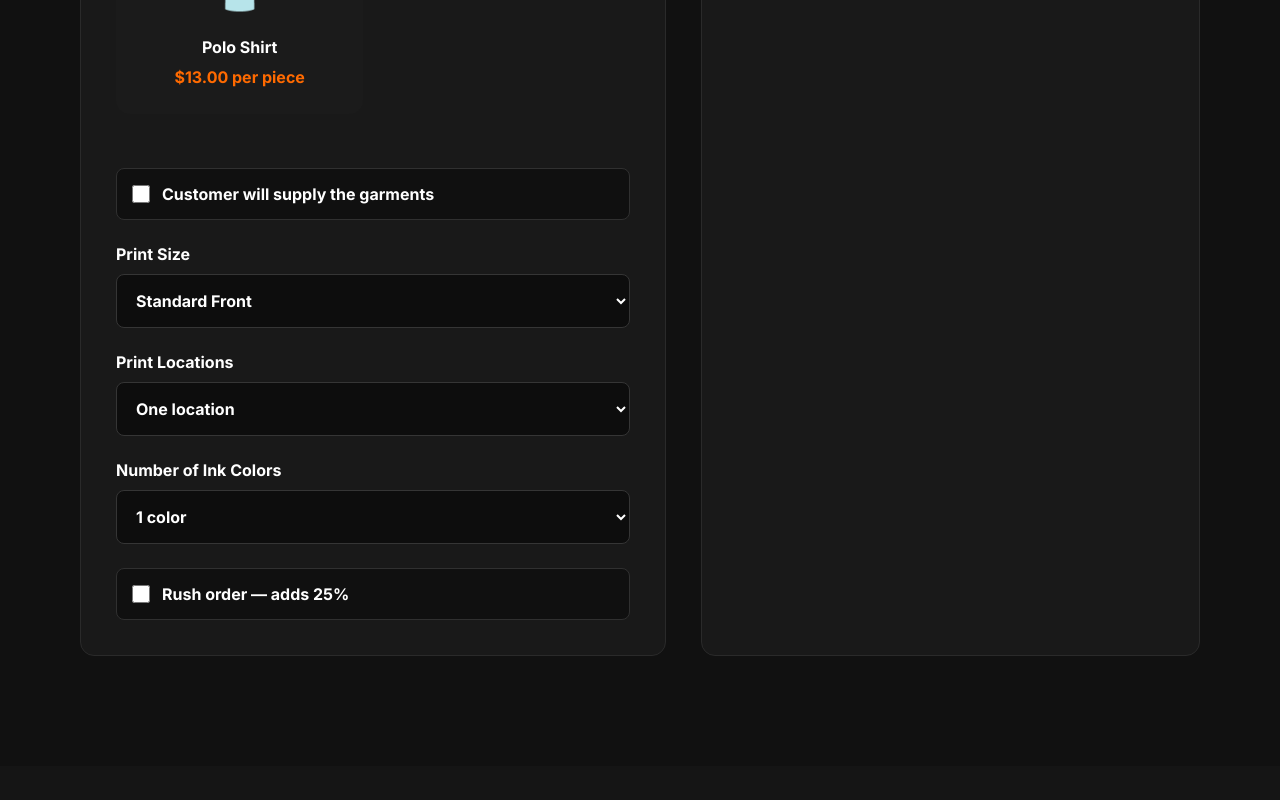
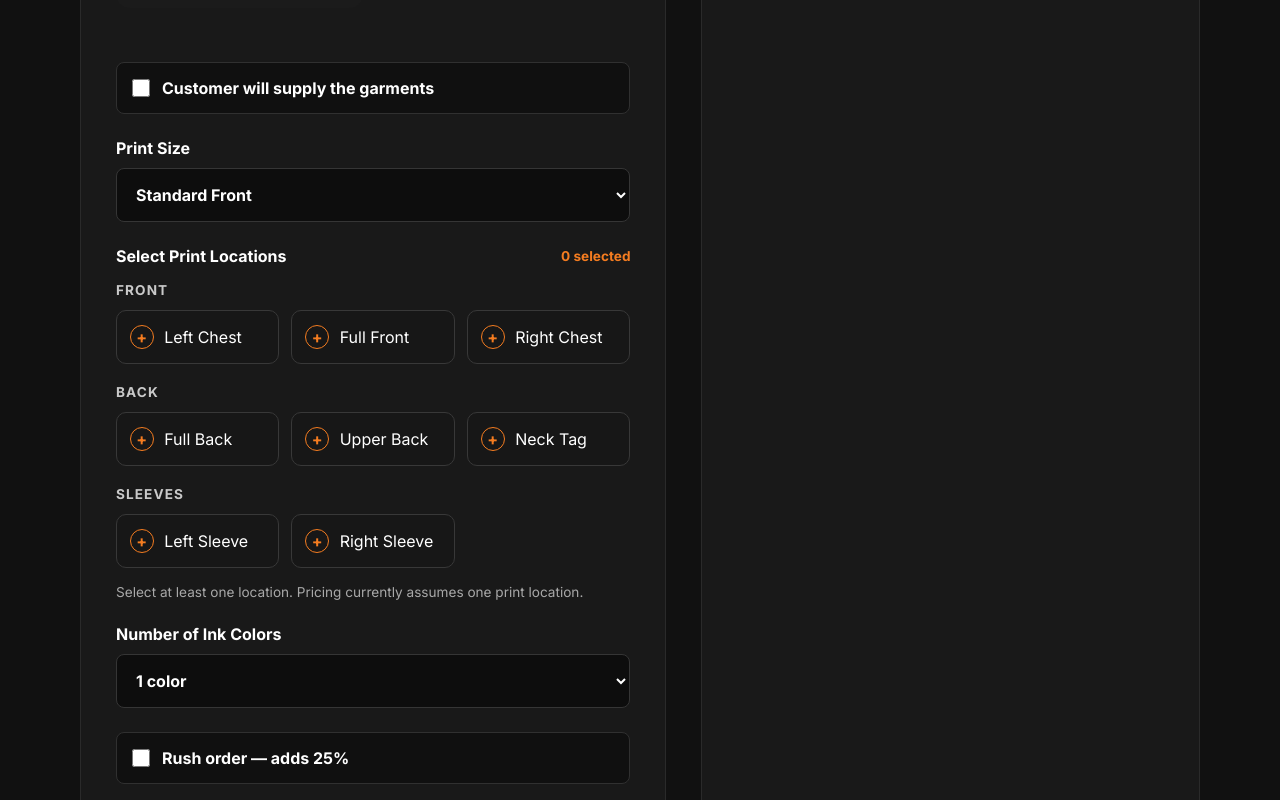
Before and after one commit to CharlieBrown3rd/inknhustle-os, a React (Vite) app: page / in a window 1280 px wide. Shown: the part 4457-5257 px from the top of the page. Built offline with nearby package versions, Linux system fonts and the light colour scheme.

Commit message:
add interactive print location selector

```diff
--- a/src/sections/QuoteCalculator/QuoteCalculator.css
+++ b/src/sections/QuoteCalculator/QuoteCalculator.css
@@ -247,3 +247,110 @@
     font-weight:bold;
 
 }
+.print-location-selector {
+  display: flex;
+  flex-direction: column;
+  gap: 1rem;
+}
+
+.print-location-heading {
+  display: flex;
+  align-items: center;
+  justify-content: space-between;
+  gap: 1rem;
+}
+
+.print-location-heading h3 {
+  margin: 0;
+  font-size: 1rem;
+}
+
+.print-location-heading span {
+  color: #f47c20;
+  font-size: 0.85rem;
+  font-weight: 700;
+}
+
+.print-location-groups {
+  display: flex;
+  flex-direction: column;
+  gap: 1.25rem;
+}
+
+.print-location-group {
+  display: flex;
+  flex-direction: column;
+  gap: 0.75rem;
+}
+
+.print-location-group h4 {
+  margin: 0;
+  color: #c9c9c9;
+  font-size: 0.85rem;
+  letter-spacing: 0.08em;
+  text-transform: uppercase;
+}
+
+.print-location-grid {
+  display: grid;
+  grid-template-columns: repeat(3, minmax(0, 1fr));
+  gap: 0.75rem;
+}
+
+.print-location-card {
+  display: flex;
+  align-items: center;
+  gap: 0.65rem;
+  min-height: 54px;
+  padding: 0.8rem;
+  color: #ffffff;
+  background: #171717;
+  border: 1px solid #383838;
+  border-radius: 10px;
+  cursor: pointer;
+  text-align: left;
+  transition:
+    border-color 0.2s ease,
+    background-color 0.2s ease,
+    transform 0.2s ease;
+}
+
+.print-location-card:hover {
+  border-color: #f47c20;
+  transform: translateY(-2px);
+}
+
+.print-location-card.active {
+  background: rgba(244, 124, 32, 0.12);
+  border-color: #f47c20;
+}
+
+.print-location-check {
+  display: grid;
+  place-items: center;
+  flex-shrink: 0;
+  width: 24px;
+  height: 24px;
+  color: #f47c20;
+  border: 1px solid #f47c20;
+  border-radius: 50%;
+  font-weight: 800;
+}
+
+.print-location-card.active
+  .print-location-check {
+  color: #111111;
+  background: #f47c20;
+}
+
+.print-location-message {
+  margin: 0;
+  color: #a8a8a8;
+  font-size: 0.85rem;
+}
+
+@media (max-width: 700px) {
+  .print-location-grid {
+    grid-template-columns: 1fr;
+  }
+}
--- a/src/sections/QuoteCalculator/QuoteCalculator.jsx
+++ b/src/sections/QuoteCalculator/QuoteCalculator.jsx
@@ -42,6 +42,32 @@ const garmentRates = {
   },
 };
 
+const printLocationOptions = [
+  {
+    category: "Front",
+    locations: [
+      "Left Chest",
+      "Full Front",
+      "Right Chest"
+    ]
+  },
+  {
+    category: "Back",
+    locations: [
+      "Full Back",
+      "Upper Back",
+      "Neck Tag"
+    ]
+  },
+  {
+    category: "Sleeves",
+    locations: [
+      "Left Sleeve",
+      "Right Sleeve"
+    ]
+  }
+];
+
 const printSizeRates = {
   small: {
     label: "Small / Left Chest",
@@ -65,28 +91,56 @@ function QuoteCalculator() {
   const [service, setService] = useState("screenPrint");
   const [quantity, setQuantity] = useState(12);
   const [garment, setGarment] = useState("tshirt");
-  const [customerSupplied, setCustomerSupplied] = useState(false);
+  const [customerSupplied, setCustomerSupplied] =
+    useState(false);
   const [printSize, setPrintSize] = useState("standard");
-  const [printLocations, setPrintLocations] = useState(1);
+  const [selectedLocations, setSelectedLocations] =
+    useState([]);
   const [colors, setColors] = useState(1);
   const [rushOrder, setRushOrder] = useState(false);
 
+  const togglePrintLocation = (location) => {
+    setSelectedLocations((previousLocations) => {
+      if (previousLocations.includes(location)) {
+        return previousLocations.filter(
+          (item) => item !== location
+        );
+      }
+
+      return [...previousLocations, location];
+    });
+  };
+
   const estimate = useMemo(() => {
-    const safeQuantity = Math.max(Number(quantity) || 1, 1);
+    const safeQuantity = Math.max(
+      Number(quantity) || 1,
+      1
+    );
+
     const selectedService = serviceRates[service];
     const selectedGarment = garmentRates[garment];
     const selectedPrintSize = printSizeRates[printSize];
 
-    const garmentCost = customerSupplied ? 0 : selectedGarment.price;
+    const garmentCost = customerSupplied
+      ? 0
+      : selectedGarment.price;
 
     let decorationCost =
-      selectedService.decorationRate + selectedPrintSize.price;
+      selectedService.decorationRate +
+      selectedPrintSize.price;
 
     if (service === "screenPrint") {
-      decorationCost += Math.max(colors - 1, 0) * 1.5;
+      decorationCost +=
+        Math.max(colors - 1, 0) * 1.5;
     }
 
-    decorationCost += Math.max(printLocations - 1, 0) * 4;
+    const locationCount = Math.max(
+      selectedLocations.length,
+      1
+    );
+
+    decorationCost +=
+      Math.max(locationCount - 1, 0) * 4;
 
     let quantityDiscount = 1;
 
@@ -113,8 +167,13 @@ function QuoteCalculator() {
         ? selectedService.setupFee * colors
         : selectedService.setupFee;
 
-    const subtotal = safeQuantity * pricePerShirt + setupFee;
-    const rushFee = rushOrder ? subtotal * 0.25 : 0;
+    const subtotal =
+      safeQuantity * pricePerShirt + setupFee;
+
+    const rushFee = rushOrder
+      ? subtotal * 0.25
+      : 0;
+
     const total = subtotal + rushFee;
 
     return {
@@ -131,7 +190,7 @@ function QuoteCalculator() {
     garment,
     customerSupplied,
     printSize,
-    printLocations,
+    selectedLocations,
     colors,
     rushOrder,
   ]);
@@ -189,19 +248,6 @@ function QuoteCalculator() {
                 }
               />
             </label>
-
-            <label>
-  Quantity
-
-  <input
-    type="number"
-    min="1"
-    value={quantity}
-    onChange={(event) =>
-      setQuantity(event.target.value)
-    }
-  />
-</label>
 
 <div className="garment-selector">
   <h3>Select Your Garment</h3>
@@ -286,22 +332,63 @@ function QuoteCalculator() {
               </select>
             </label>
 
-            <label>
-              Print Locations
+            <div className="print-location-selector">
+  <div className="print-location-heading">
+    <h3>Select Print Locations</h3>
 
-              <select
-                value={printLocations}
-                onChange={(event) =>
-                  setPrintLocations(
-                    Number(event.target.value)
-                  )
+    <span>
+      {selectedLocations.length} selected
+    </span>
+  </div>
+
+  <div className="print-location-groups">
+    {printLocationOptions.map((group) => (
+      <div
+        className="print-location-group"
+        key={group.category}
+      >
+        <h4>{group.category}</h4>
+
+        <div className="print-location-grid">
+          {group.locations.map((location) => {
+            const isSelected =
+              selectedLocations.includes(location);
+
+            return (
+              <button
+                key={location}
+                type="button"
+                className={`print-location-card ${
+                  isSelected ? "active" : ""
+                }`}
+                aria-pressed={isSelected}
+                onClick={() =>
+                  togglePrintLocation(location)
                 }
               >
-                <option value="1">One location</option>
-                <option value="2">Two locations</option>
-                <option value="3">Three locations</option>
-              </select>
-            </label>
+                <span
+                  className="print-location-check"
+                  aria-hidden="true"
+                >
+                  {isSelected ? "✓" : "+"}
+                </span>
+
+                <span>{location}</span>
+              </button>
+            );
+          })}
+        </div>
+      </div>
+    ))}
+  </div>
+
+  {selectedLocations.length === 0 && (
+    <p className="print-location-message">
+      Select at least one location. Pricing currently
+      assumes one print location.
+    </p>
+  )}
+</div>
 
             {service === "screenPrint" && (
               <label>
```
